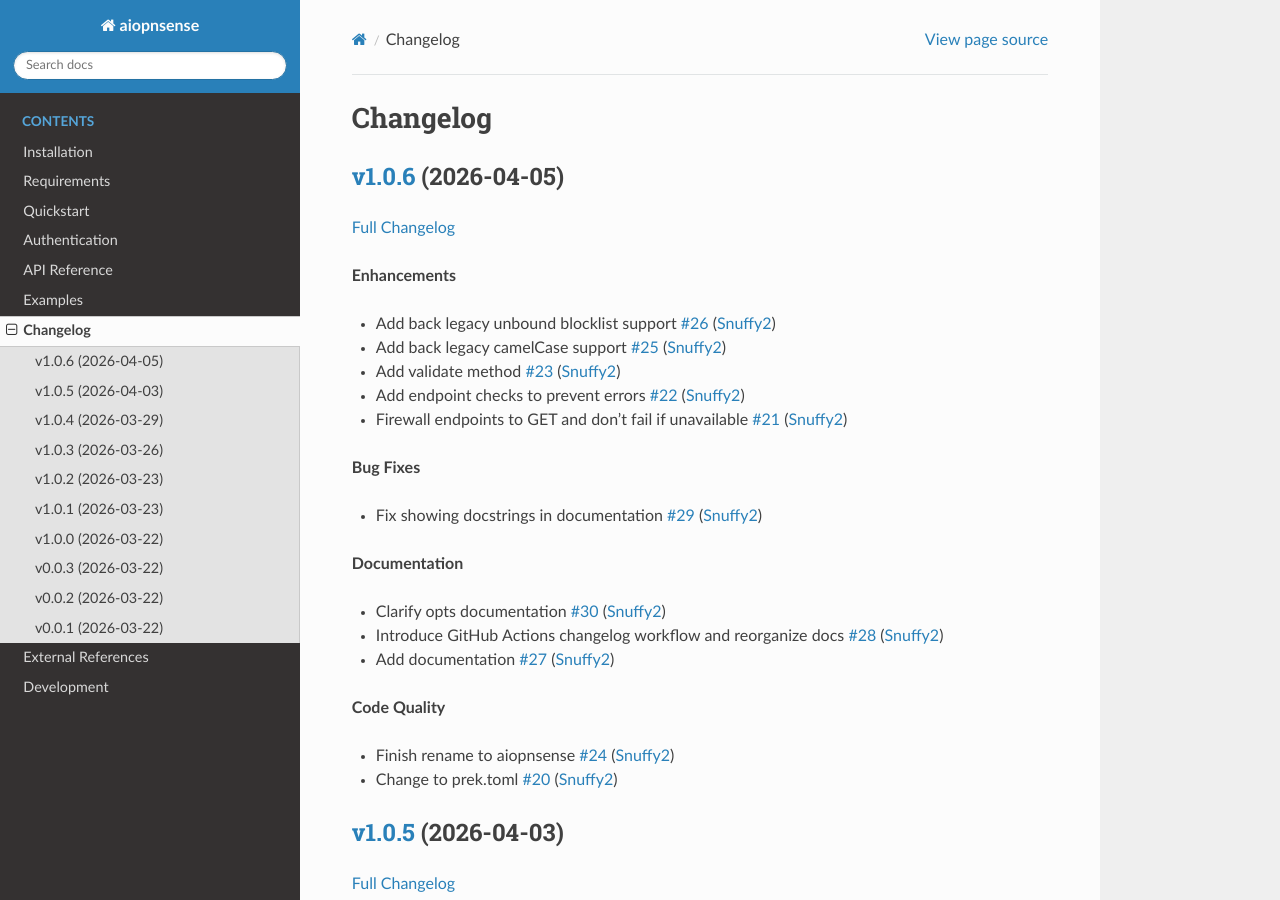
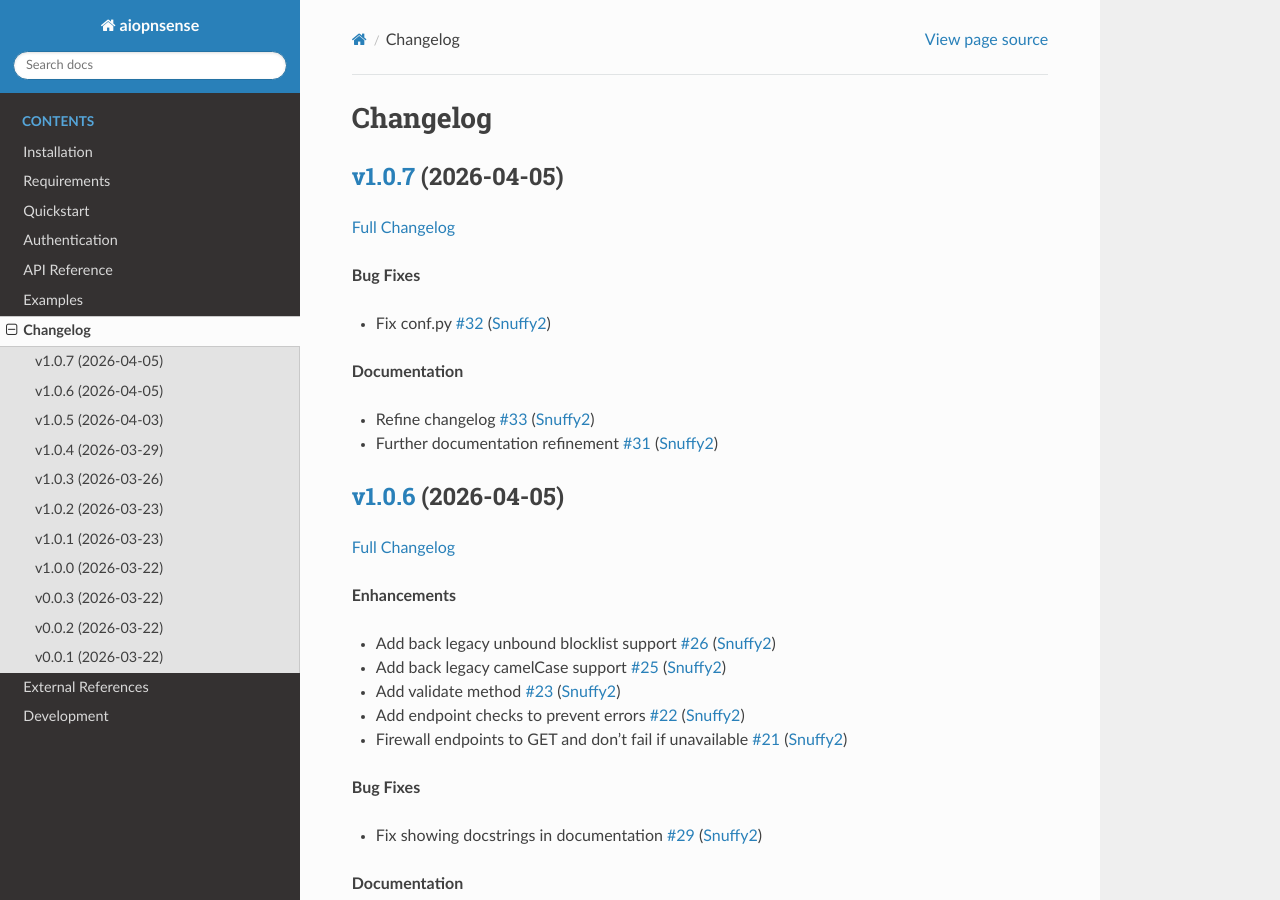
Before and after one commit to Snuffy2/aiopnsense, a Sphinx documentation site: the page built from docs/source/changelog.md, in a window 1280 px wide and 900 px high. Built offline with Sphinx 7.4.7 and the Read the Docs theme 3.1.0, drawn with Linux system fonts in a browser that asks for light colours.

Commit message:
Update changelog  [skip ci]

```diff
--- a/docs/source/changelog.md
+++ b/docs/source/changelog.md
@@ -1,4 +1,17 @@
 # Changelog
+
+## [v1.0.7](https://github.com/Snuffy2/aiopnsense/tree/v1.0.7) (2026-04-05)
+
+[Full Changelog](https://github.com/Snuffy2/aiopnsense/compare/v1.0.6...v1.0.7)
+
+**Bug Fixes**
+
+- Fix conf.py [\#32](https://github.com/Snuffy2/aiopnsense/pull/32) ([Snuffy2](https://github.com/Snuffy2))
+
+**Documentation**
+
+- Refine changelog [\#33](https://github.com/Snuffy2/aiopnsense/pull/33) ([Snuffy2](https://github.com/Snuffy2))
+- Further documentation refinement [\#31](https://github.com/Snuffy2/aiopnsense/pull/31) ([Snuffy2](https://github.com/Snuffy2))
 
 ## [v1.0.6](https://github.com/Snuffy2/aiopnsense/tree/v1.0.6) (2026-04-05)
 
```
